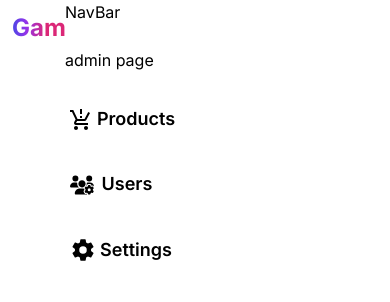
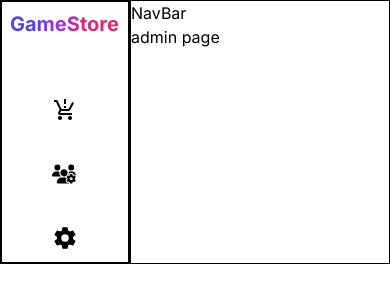
Before and after one commit to sohan01fw/GameStore, a Next.js app: page /admin in a window 390 px wide. Shown: the top 302 px of the page. Built offline with nearby package versions, Linux system fonts and the light colour scheme.

Commit message:
tailwind config and css

```diff
--- a/next.config.mjs
+++ b/next.config.mjs
@@ -1,4 +1,7 @@
 /** @type {import('next').NextConfig} */
-const nextConfig = {};
+const nextConfig = {
+  reactStrictMode: true,
+  swcMinify: true,
+};
 
 export default nextConfig;
--- a/package.json
+++ b/package.json
@@ -23,6 +23,7 @@
     "@types/react": "^18",
     "@types/react-dom": "^18",
     "autoprefixer": "^10.0.1",
+    "daisyui": "^4.9.0",
     "eslint": "^8",
     "eslint-config-next": "14.1.3",
     "postcss": "^8",
--- a/src/app/admin/layout.tsx
+++ b/src/app/admin/layout.tsx
@@ -15,15 +15,15 @@ export default function RootLayout({
   return (
     <html lang="en">
       <body>
-        <div className="grid h-screen grid-flow-col grid-cols-12 grid-rows-3 ">
-          <div className=" col-span-2 row-span-3 h-screen">
+        <div className="  grid  grid-cols-3   ">
+          <div className="bborder grid-cols-1 ">
             <SideBar />
           </div>
-          <div className="div col-span-10">
-            <div className=" col-span-3  h-12 ">
+          <div className="bborder col-span-2">
+            <div className=" ">
               <NavBar />
             </div>
-            <div className=" col-span-3 row-span-2 h-[93.7vh]">{children}</div>
+            <div className=" ">{children}</div>
           </div>
         </div>
       </body>
--- a/src/app/globals.css
+++ b/src/app/globals.css
@@ -3,7 +3,7 @@
 @tailwind utilities;
 
 .bborder {
-  @apply border border-white;
+  @apply border border-black;
 }
 .text-gradient {
   @apply bg-gradient-to-r from-indigo-600 from-20% via-purple-600 via-40% to-pink-600 to-70% bg-clip-text text-transparent;
--- a/src/app/page.tsx
+++ b/src/app/page.tsx
@@ -1,3 +1,5 @@
-export default function Home() {
-  return <div>Hey iam in nextjsok</div>;
+import React from "react";
+
+export default function page() {
+  return <div>admin page</div>;
 }
--- a/src/components/admin/SideBar.tsx
+++ b/src/components/admin/SideBar.tsx
@@ -4,29 +4,37 @@ import { FaUsersGear } from "react-icons/fa6";
 import { IoSettingsSharp } from "react-icons/io5";
 const SideBar = () => {
   return (
-    <div className="">
-      <div className=" text-gradient  p-3 text-center text-2xl font-bold">
-        GameStore
+    <div className="bborder ">
+      <div className="   p-2    sm:p-3 ">
+        <h1 className="text-gradient text-xl font-bold sm:text-2xl">
+          GameStore
+        </h1>
       </div>
-      <div className=" flex  flex-col   gap-4 pt-10">
-        <div className="  ml-5 mr-5 flex w-52 justify-center rounded-xl p-3 hover:cursor-pointer hover:text-gray-500 dark:text-gray-500 dark:hover:bg-gray-900 dark:hover:text-gray-300">
-          <MdProductionQuantityLimits fontSize={24} />
-          <h3 className="  mt-[-3px] px-[4px] text-left text-lg font-semibold">
+      <div className=" flex  flex-col  gap-4   pt-10 ">
+        <div className="  ml-5 mr-5 flex  justify-center rounded-xl p-3 hover:cursor-pointer hover:text-gray-500 dark:text-gray-500 dark:hover:bg-gray-900 dark:hover:text-gray-300">
+          <div className="p-icon">
+            <MdProductionQuantityLimits fontSize={24} />
+          </div>
+
+          <h3 className=" mt-[-3px] hidden px-[4px] text-left text-lg font-semibold sm:block">
             Products
           </h3>
         </div>
-        <div className=" ml-5 mr-5 flex  w-52  justify-center  rounded-xl p-3 hover:cursor-pointer  hover:text-gray-500 dark:text-gray-500 dark:hover:bg-gray-900 dark:hover:text-gray-300">
-          <h2 className=" ml-[-18px]">
+        <div className=" ml-5 mr-5 flex    justify-center  rounded-xl p-3 hover:cursor-pointer  hover:text-gray-500 dark:text-gray-500 dark:hover:bg-gray-900 dark:hover:text-gray-300">
+          <h2 className=" ml-[-2px] sm:ml-[-18px]">
             <FaUsersGear fontSize={24} />
           </h2>
 
-          <h3 className="   mt-[-3px] px-[8px] text-left text-lg font-semibold">
+          <h3 className=" mt-[-3px] hidden  px-[8px] text-left text-lg font-semibold sm:block">
             Users
           </h3>
         </div>
-        <div className=" ml-5 mr-5 flex  w-52  justify-center rounded-xl  p-3 hover:cursor-pointer   hover:text-gray-500 dark:text-gray-500 dark:hover:bg-gray-900 dark:hover:text-gray-300">
-          <IoSettingsSharp fontSize={24} />
-          <h3 className="   mt-[-2px] px-[5px] text-left text-lg font-semibold">
+        <div className=" ml-5 mr-5 flex    justify-center rounded-xl  p-3 hover:cursor-pointer   hover:text-gray-500 dark:text-gray-500 dark:hover:bg-gray-900 dark:hover:text-gray-300">
+          <div className="s-icon">
+            <IoSettingsSharp fontSize={24} />
+          </div>
+
+          <h3 className="mt-[-2px] hidden  px-[5px] text-left text-lg font-semibold sm:block">
             Settings
           </h3>
         </div>
--- a/tailwind.config.ts
+++ b/tailwind.config.ts
@@ -10,6 +10,9 @@ const config: Config = {
   theme: {
     extend: {},
   },
-  plugins: [],
+  daisyui: {
+    themes: ["none"],
+  },
+  plugins: [require("daisyui")],
 };
 export default config;
```
Also changed, not shown: 1 other file (tests, documents, lock files or other folders).
